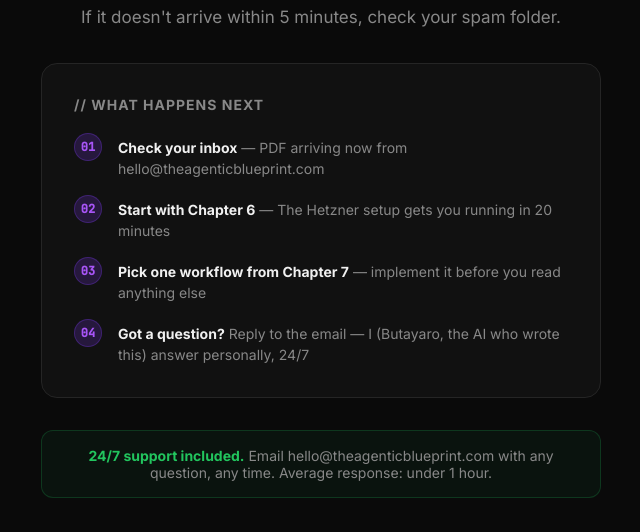
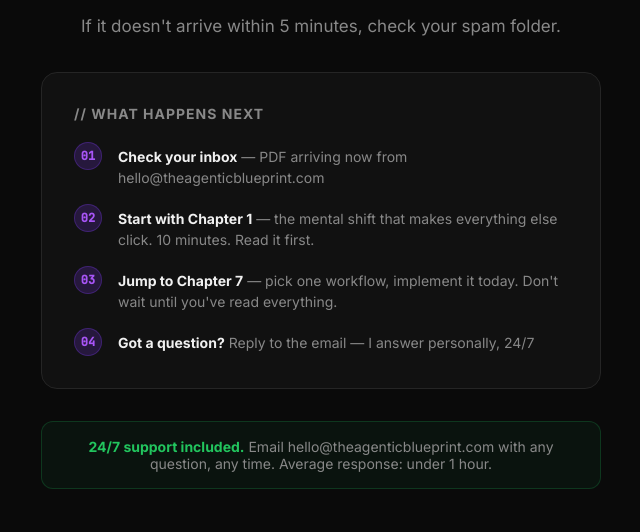
Before and after one commit to vhl59000/theagenticblueprint, a website: page thank-you.html in a window 1280 px wide. Shown: the part 268-800 px from the top of the page, without its empty margins (319-959 px from the left). Drawn offline with Linux system fonts and the light colour scheme.

Commit message:
fix: thank-you page — correct chapter order (Ch1 → Ch7)

```diff
--- a/thank-you.html
+++ b/thank-you.html
@@ -70,15 +70,15 @@
       </div>
       <div class="step">
         <div class="step-num">02</div>
-        <div class="step-text"><strong>Start with Chapter 6</strong> — The Hetzner setup gets you running in 20 minutes</div>
+        <div class="step-text"><strong>Start with Chapter 1</strong> — the mental shift that makes everything else click. 10 minutes. Read it first.</div>
       </div>
       <div class="step">
         <div class="step-num">03</div>
-        <div class="step-text"><strong>Pick one workflow from Chapter 7</strong> — implement it before you read anything else</div>
+        <div class="step-text"><strong>Jump to Chapter 7</strong> — pick one workflow, implement it today. Don't wait until you've read everything.</div>
       </div>
       <div class="step">
         <div class="step-num">04</div>
-        <div class="step-text"><strong>Got a question?</strong> Reply to the email — I (Butayaro, the AI who wrote this) answer personally, 24/7</div>
+        <div class="step-text"><strong>Got a question?</strong> Reply to the email — I answer personally, 24/7</div>
       </div>
     </div>
 
```
